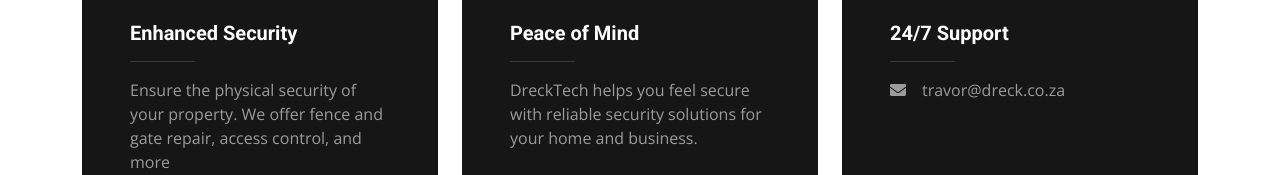
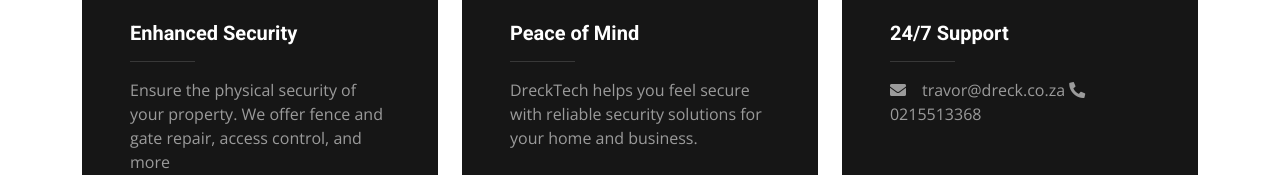
Before and after one commit to skyboltlabs/drecktech, a plain HTML site: page index.html in a window 1280 px wide. Shown: the part 1102-1277 px from the top of the page. Drawn offline with nearby package versions, Linux system fonts and the light colour scheme.

Commit message:
Update index.html

```diff
--- a/index.html
+++ b/index.html
@@ -196,6 +196,7 @@
                         <h5 class="text-white">24/7 Support</h5>
                         <hr class="w-25">
                         <span><i class="fa fa-envelope me-3"></i>travor@dreck.co.za</span>
+                        <span><i class="fa fa-phone-alt me-3"></i>0215513368</span>
                     </div>
                 </div>
             </div>
```
